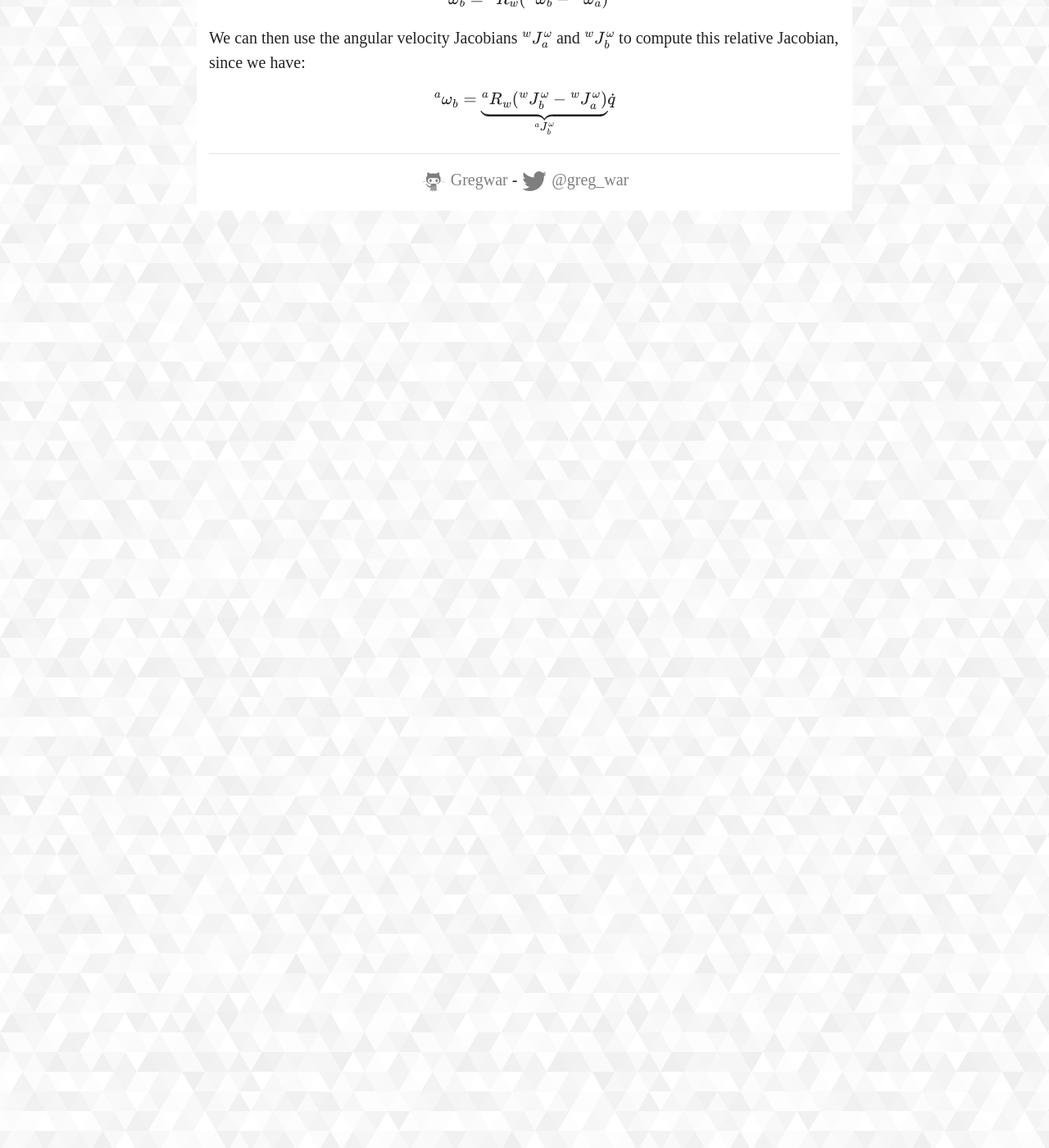
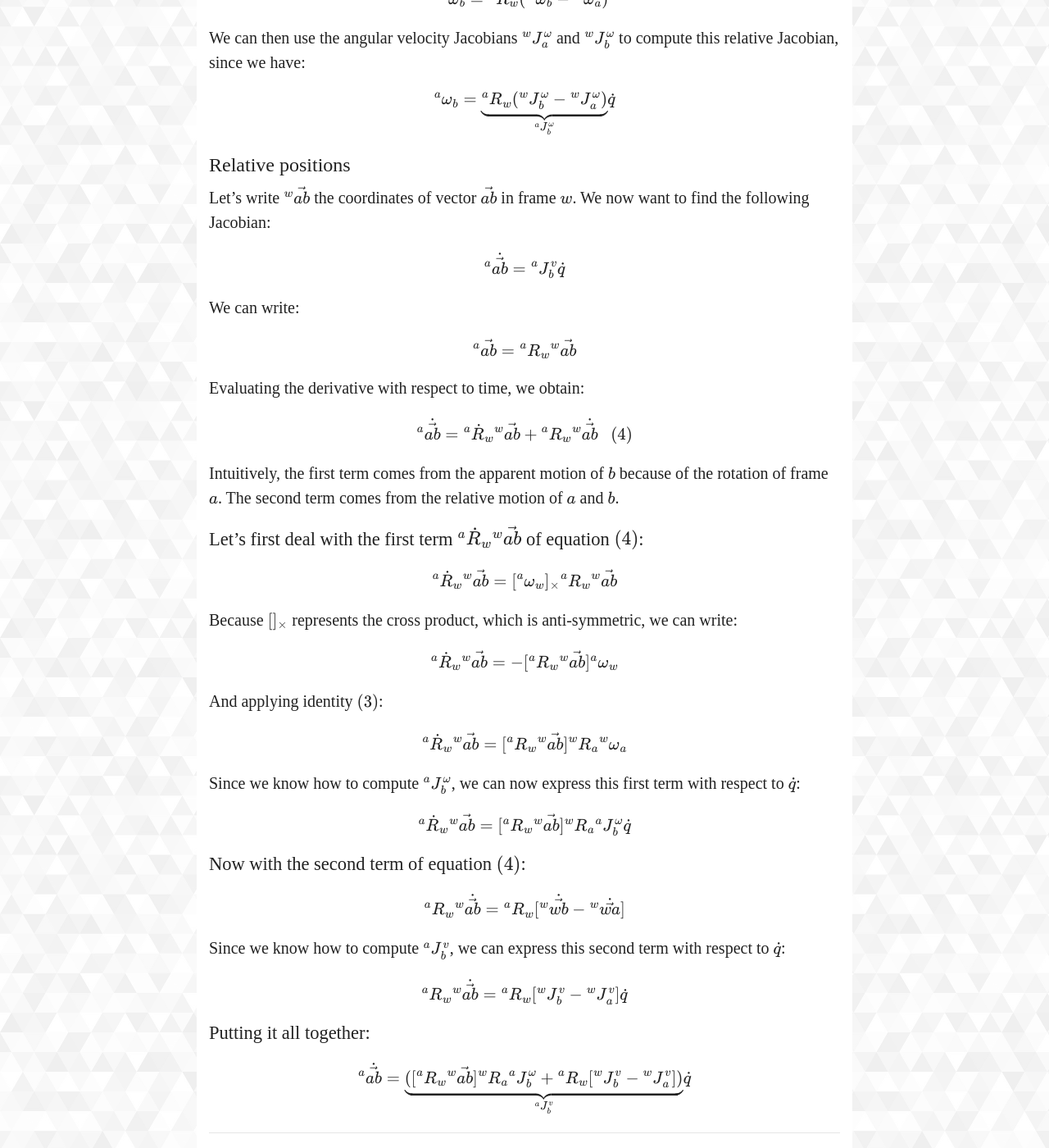
Before and after one commit to Gregwar/gregwar.github.io, a Jekyll site: the page built from jacobians.markdown, in a window 1280 px wide and 1400 px high, scrolled down 3022 px. Shown: the whole window at 82% size. Built offline with Jekyll 4.4.1, drawn with Linux system fonts in a browser that asks for light colours; some web fonts are replaced; formulas are drawn with MathJax 3; before the commit the page ends 3279 px from its top, so only the background shows below that.

Commit message:
Adding relative position jacobian derivation

```diff
--- a/jacobians.markdown
+++ b/jacobians.markdown
@@ -176,3 +176,104 @@ $$
     =
     \underbrace{ {}^a R_w ( {}^w J_b^{\omega} - {}^w J_a^{\omega}) }_{ {}^a J^\omega_b } \dot q
 $$
+
+### Relative positions
+
+Let's write $${}^w \vec {ab}$$ the coordinates of vector $$\vec{ab}$$ in frame $$w$$.
+We now want to find the following Jacobian:
+
+$$
+    {}^a \dot{\vec {ab} } = {}^a J^v_b \dot q
+$$
+
+We can write:
+
+$$
+    {}^a \vec {ab} = {}^a R_w {}^w \vec {ab}
+$$
+
+Evaluating the derivative with respect to time, we obtain:
+
+$$
+    {}^a \dot{\vec {ab} }
+    =
+    {}^a \dot R_w {}^w \vec {ab}
+    +
+    {}^a R_w {}^w \dot{\vec {ab}}
+    \space \space \space (4)
+$$
+
+Intuitively, the first term comes from the apparent motion of $$b$$ because of the rotation of frame $$a$$.
+The second term comes from the relative motion of $$a$$ and $$b$$.
+
+#### Let's first deal with the first term $${}^a \dot R_w {}^w \vec {ab}$$ of equation $$(4)$$:
+
+$$
+    {}^a \dot R_w {}^w \vec {ab}
+    =
+    [ {}^a \omega_w]_{\times} {}^a R_w {}^w \vec {ab}
+$$
+
+Because $$[]_{\times}$$ represents the cross product, which is anti-symmetric, we can write:
+
+
+$$
+    {}^a \dot R_w {}^w \vec {ab}
+    =
+    -
+    [ {}^a R_w {}^w \vec {ab} ]
+    {}^a \omega_w
+$$
+
+And applying identity $$(3)$$:
+
+$$
+    {}^a \dot R_w {}^w \vec {ab}
+    =
+    [ {}^a R_w {}^w \vec {ab} ]
+    {}^w R_a
+    {}^w \omega_a
+$$
+
+Since we know how to compute $${}^a J_b^{\omega}$$, we can now express this first term with respect to $$\dot q$$:
+
+$$
+    {}^a \dot R_w {}^w \vec {ab}
+    =
+    [ {}^a R_w {}^w \vec {ab} ]
+    {}^w R_a
+    {}^a J_b^{\omega} \dot q
+$$
+
+#### Now with the second term of equation $$(4)$$:
+
+$$
+    {}^a R_w {}^w \dot{\vec {ab}}
+    =
+    {}^a R_w [ {}^w \dot{\vec {wb}} - {}^w \dot{\vec {wa}} ]
+$$
+
+Since we know how to compute $${}^a J_b^{v}$$, we can express this second term with respect to $$\dot q$$:
+
+$$
+    {}^a R_w {}^w \dot{\vec {ab}}
+    =
+    {}^a R_w [ {}^w J_b^v - {}^w J_a^v ] \dot q
+$$
+
+#### Putting it all together:
+
+$$
+    {}^a \dot{\vec {ab} }
+    =
+    \underbrace{
+    (
+    [ {}^a R_w {}^w \vec {ab} ]
+    {}^w R_a
+    {}^a J_b^{\omega}
+    +
+    {}^a R_w [ {}^w J_b^v - {}^w J_a^v ]
+    )
+    }_{ {}^a J^v_b}
+    \dot q
+$$
```
